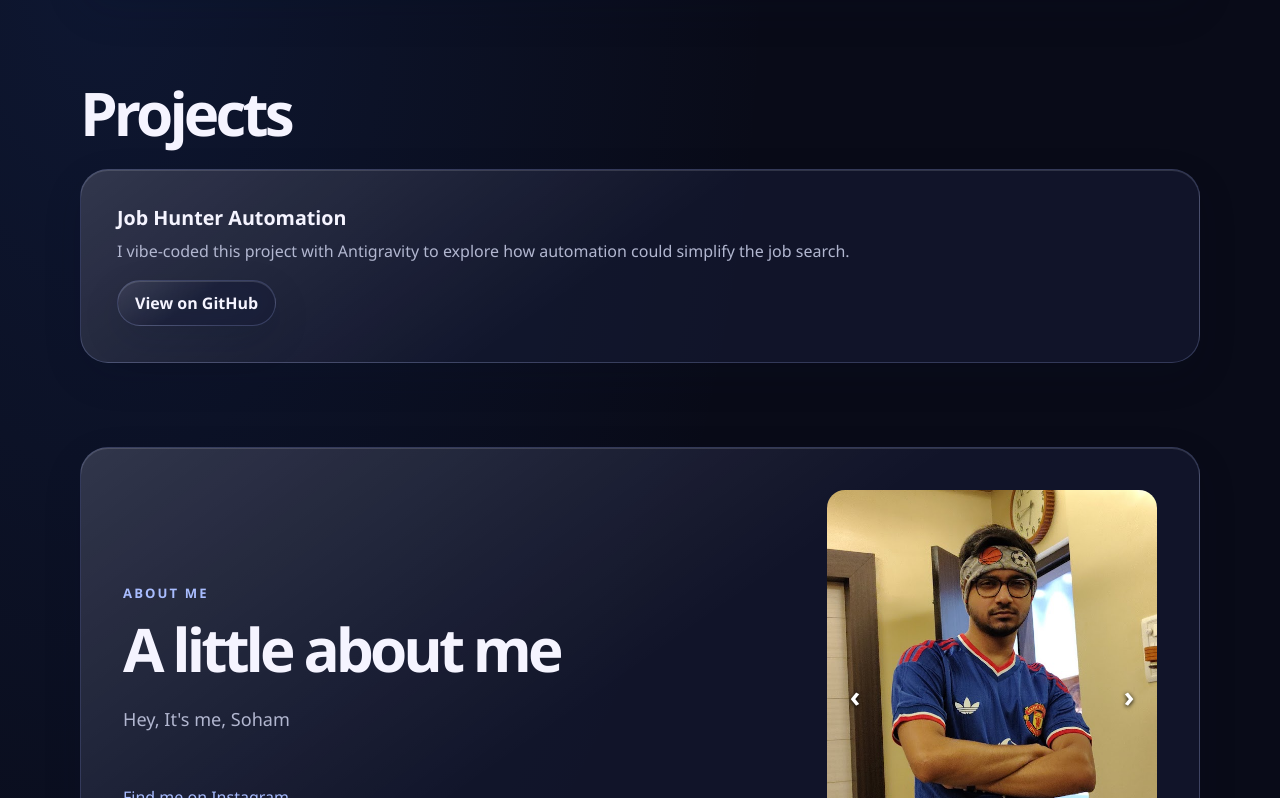
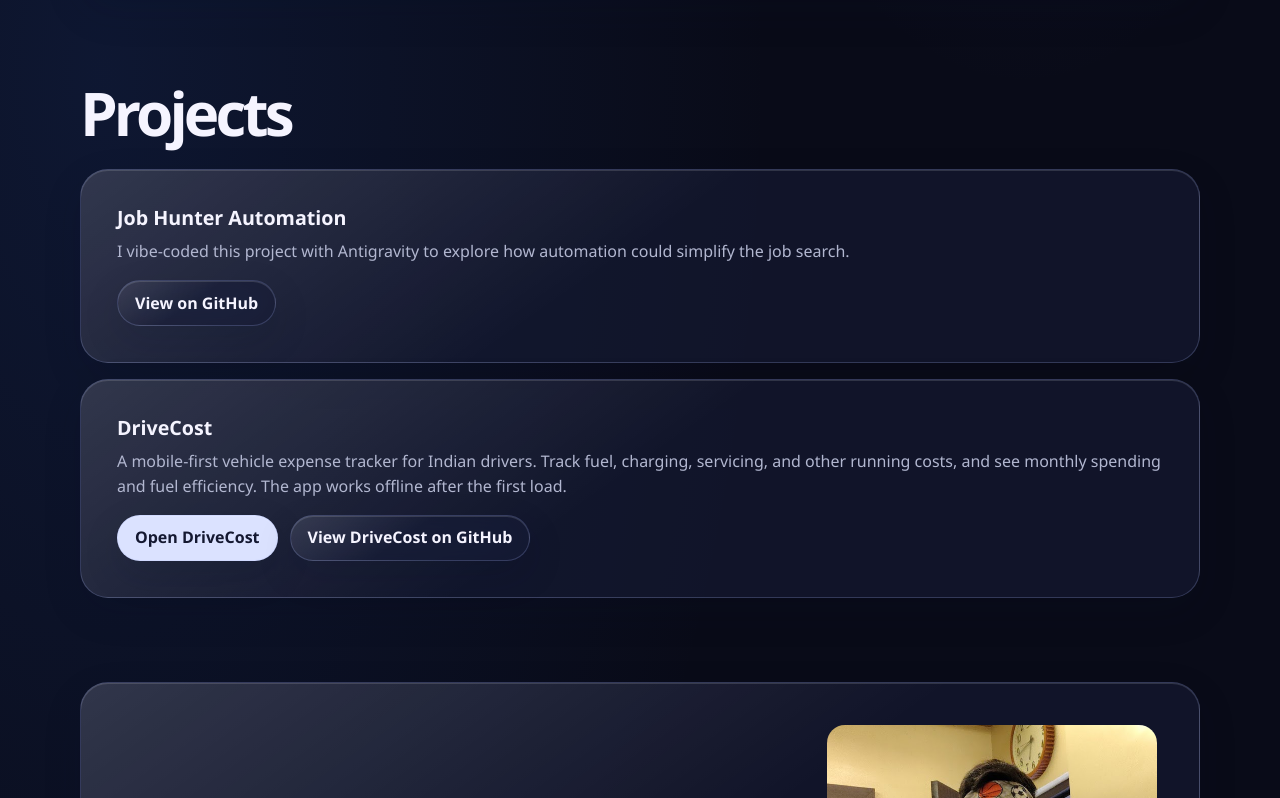
Before and after one commit to Mesoham/Portfolio, a plain HTML site: page index.html in a window 1280 px wide. Shown: the part 2230-3028 px from the top of the page. Drawn offline with Linux system fonts and the light colour scheme.

Commit message:
Add DriveCost to portfolio projects

```diff
--- a/index.html
+++ b/index.html
@@ -59,6 +59,14 @@
 <p>I vibe-coded this project with Antigravity to explore how automation could simplify the job search.</p>
 <a class="button project-link" href="https://github.com/Mesoham/Job-Hunter-Automation" target="_blank" rel="noopener">View on GitHub</a>
 </article>
+<article class="glass card" aria-labelledby="drivecost-title" style="margin-top:16px">
+<h3 id="drivecost-title">DriveCost</h3>
+<p>A mobile-first vehicle expense tracker for Indian drivers. Track fuel, charging, servicing, and other running costs, and see monthly spending and fuel efficiency. The app works offline after the first load.</p>
+<div class="actions project-link">
+<a class="button primary" href="https://drivecost-nine.vercel.app/" target="_blank" rel="noopener">Open DriveCost</a>
+<a class="button" href="https://github.com/Mesoham/drivecost" target="_blank" rel="noopener">View DriveCost on GitHub</a>
+</div>
+</article>
 </section>
 <section class="wrap section" id="about">
 <div class="glass personal"><div>
```
